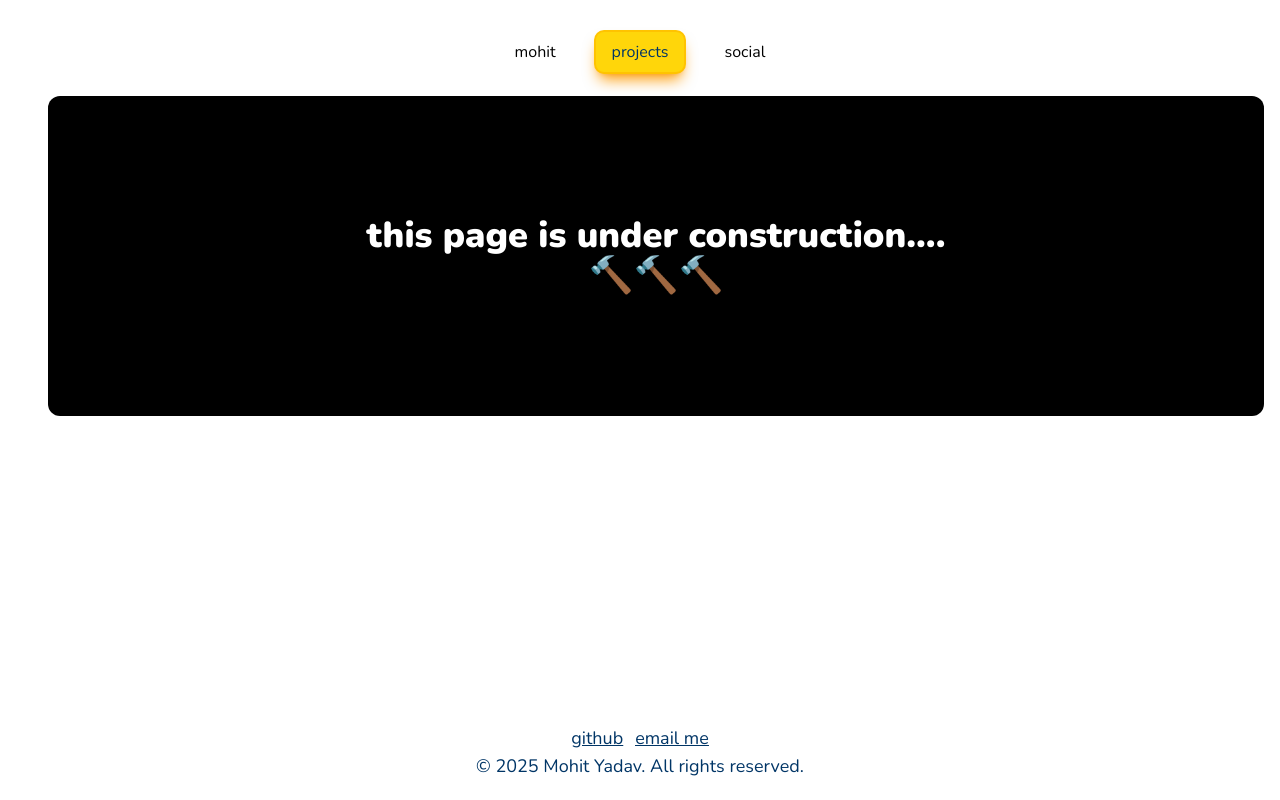
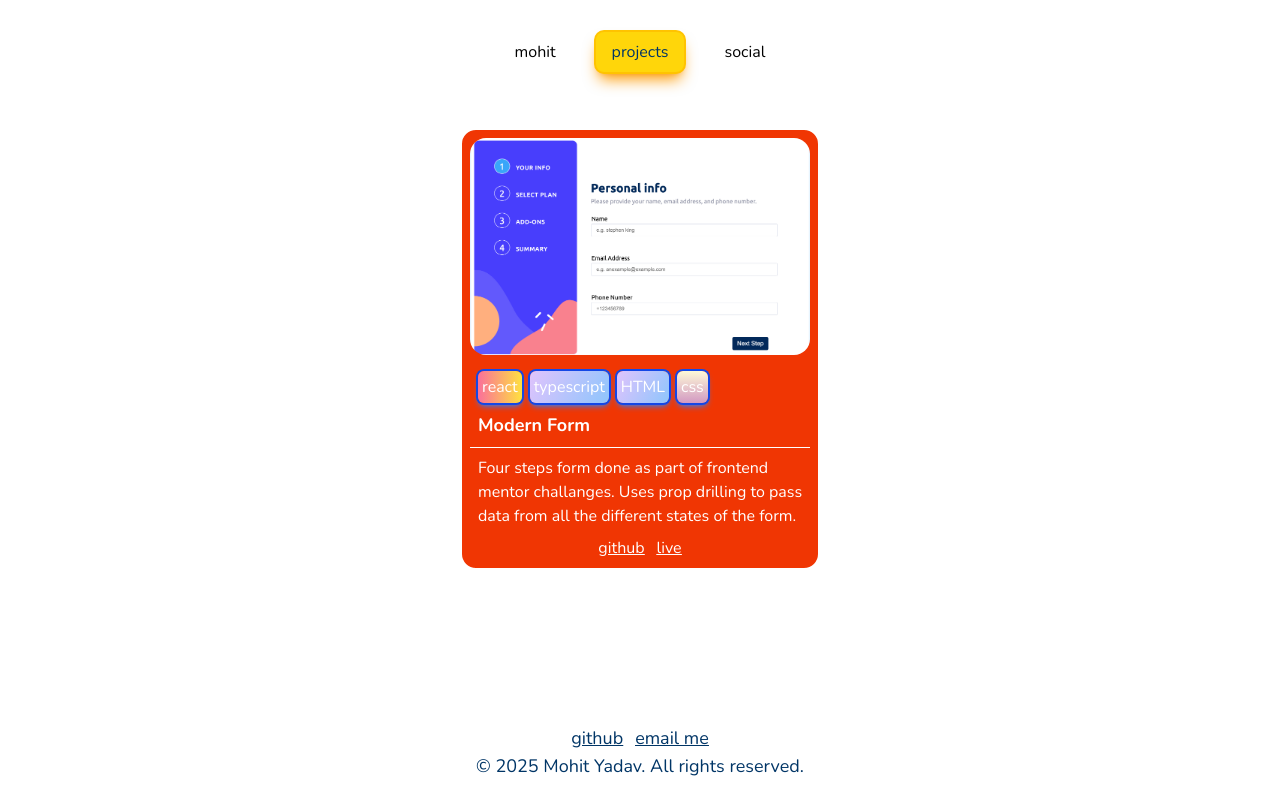
Before and after one commit to yaadevmohit/mohit-yadav, a React (Vite) app: page /projects in a window 1280 px wide. Built offline with nearby package versions, Linux system fonts and the light colour scheme.

Commit message:
initial project layout

```diff
--- /dev/null
+++ b/src/assets/projectsData.ts
@@ -0,0 +1,24 @@
+import formImg from "./modernForm.png"
+
+export type projectDetails = {
+    name: string;
+    img: string;
+    description: string;
+    skills: string[];
+    github: string;
+    live: string;
+}
+
+export const skillsClassList = ["skillTagOne", "skillTagTwo", "skillTagThree", "skillTagFour"]
+
+export default
+    [
+        {
+            name: "Modern Form",
+            img: formImg,
+            description: "Four steps form done as part of frontend mentor challanges. Uses prop drilling to pass data from all the different states of the form.",
+            skills: ["react", "typescript", "HTML", "css"],
+            github: "https://github.com/yaadevmohit/modern-form",
+            live: "https://multi-step-form-mohit.vercel.app/"
+        }
+]
--- a/src/assets/projectsData.tsx
+++ /dev/null
@@ -1,12 +0,0 @@
-import formImg from "./modernForm.png"
-export default
-    [
-        {
-            name: "Modern Form",
-            img: formImg,
-            description: "Four steps form done as part of frontendmentor challanges. Uses prop drilling to pass data from all the different states of the form.",
-            skills: ["React", "Typescript", "HTML", "CSS"],
-            github: "https://github.com/yaadevmohit/modern-form",
-            live: "https://multi-step-form-mohit.vercel.app/"
-        }
-]
--- a/src/components/Project.tsx
+++ b/src/components/Project.tsx
@@ -1,7 +1,27 @@
-export default function Project() {
+import { type projectDetails } from "../assets/projectsData"
+import { getRandomClass } from "../utils/utils"
+import { skillsClassList } from "../assets/projectsData"
+export default function Project(props: projectDetails) {
+
+
     return(
-        <div>
-            <img src="" alt="" />
+        <div className="flex flex-col gap-2 max-w-90 p-2 border-2 rounded-2xl text-left bg-[#F03603] text-white">
+            <img src={props.img} className="w-fit rounded-2xl"/>
+            <ul className="flex gap-2 pl-2 mt-2">
+                {props.skills.map(skill => {
+                    const randomTag = getRandomClass(skillsClassList)
+                    return (<li className={`${randomTag} p-1 customBlueRing`}>{skill}</li>)
+                })}
+            </ul>
+            <h2 className="nunitoBold text text-lg pl-2">{props.name}</h2>
+            <hr />
+            <p className="text-md pl-2">
+                {props.description}
+            </p>
+            <ul className="flex mx-auto space-x-3">
+              <li className="my-0 underline hover:scale-110"><a href={props.github} target="_blank">github</a></li>
+              <li className="my-0 underline hover:scale-110"><a href={props.live}>live</a></li>
+            </ul>
         </div>
     )
 }
--- a/src/components/Projects.tsx
+++ b/src/components/Projects.tsx
@@ -1,9 +1,10 @@
-import Inprogress from "./InProgress"
-// import Project from "./Project"
+import projectsData from "../assets/projectsData"
+import Project from "./Project"
 export default function Projects() {
+
     return(
-        <div className="">
-            <Inprogress />
+        <div className="flex justify-center m-12 nunitoRegular">
+            {projectsData.map(data => <Project {...data}/>)}
         </div>
     )
 }
--- a/src/index.css
+++ b/src/index.css
@@ -34,6 +34,26 @@ body, img {
     @apply ring-[#ffc300] ring-2 bg-[#ffd60a] shadow-lg shadow-amber-500 rounded-lg;
   }
 
+  .customBlueRing {
+    @apply ring-blue-700 ring-2 shadow-md shadow-blue-500 rounded-md;
+  }
+
+  .skillTagOne {
+    background-image: linear-gradient(to right, #fa709a 0%, #fee140 100%);
+  }
+
+  .skillTagTwo {
+    background-image: linear-gradient(to top, #d299c2 0%, #fef9d7 100%);
+  }
+
+  .skillTagThree {
+    background-image: linear-gradient(to right, #ff8177 0%, #ff867a 0%, #ff8c7f 21%, #f99185 52%, #cf556c 78%, #b12a5b 100%);
+  }
+
+  .skillTagFour {
+    background-image: linear-gradient(120deg, #e0c3fc 0%, #8ec5fc 100%);
+  }
+
   .nunitoRegular {
   font-family: "Nunito", sans-serif;
   font-optical-sizing: auto;
--- /dev/null
+++ b/src/utils/utils.ts
@@ -0,0 +1,6 @@
+export const getRandomClass = (classList: string[]): string => {
+  if (classList.length === 0) return "";
+
+  const randomIndex = Math.floor(Math.random() * classList.length);
+  return classList[randomIndex];
+};
```
